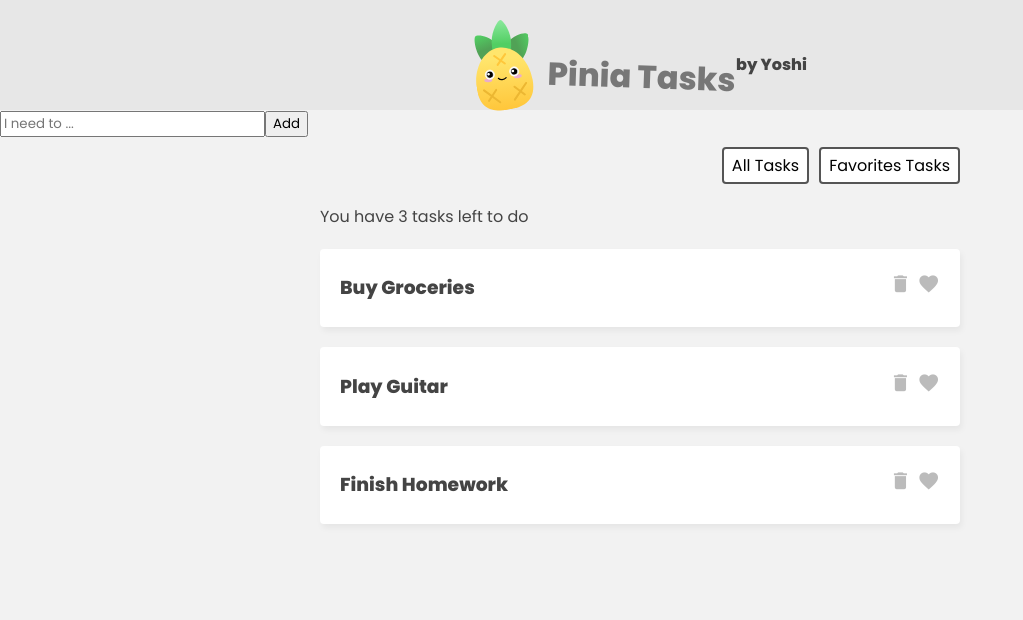
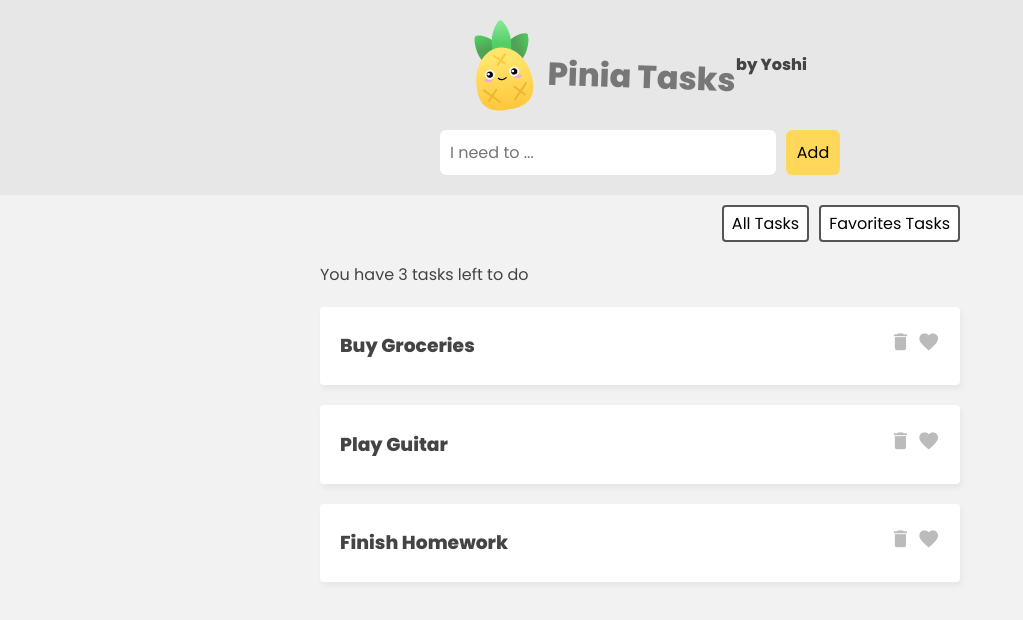
Before and after one commit to Trin4317/vue3-pinia, a Vue app: page / in a window 1280 px wide. Shown: the top 620 px of the page, without its empty margins (0-1023 px from the left). Built offline with nearby package versions, Linux system fonts and the light colour scheme.

Commit message:
update css

```diff
--- a/src/assets/main.css
+++ b/src/assets/main.css
@@ -77,3 +77,32 @@ header h1 {
   font-size: 0.8em;
   font-size: 1em;
 }
+
+/* new task form */
+.new-task-form {
+  background: #e7e7e7;
+  padding: 20px 0;
+}
+form {
+  max-width: 400px;
+  margin: 0 auto;
+  display: grid;
+  grid-template-columns: 3fr 1fr;
+  gap: 10px;
+}
+form button {
+  background: #ffd859;
+  border: 0;
+  padding: 10px;
+  font-family: 'Poppins';
+  border-radius: 6px;
+  cursor: pointer;
+  font-size: 1em;
+}
+form input {
+  border: 0;
+  padding: 10px;
+  border-radius: 6px;
+  color: #555;
+  font-size: 1em;
+}
```
